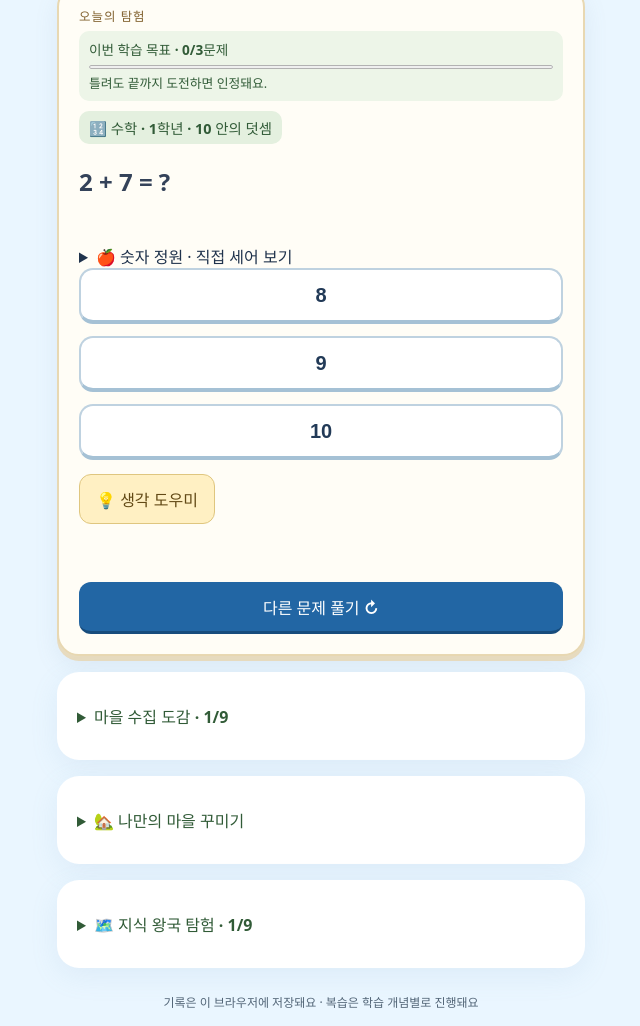
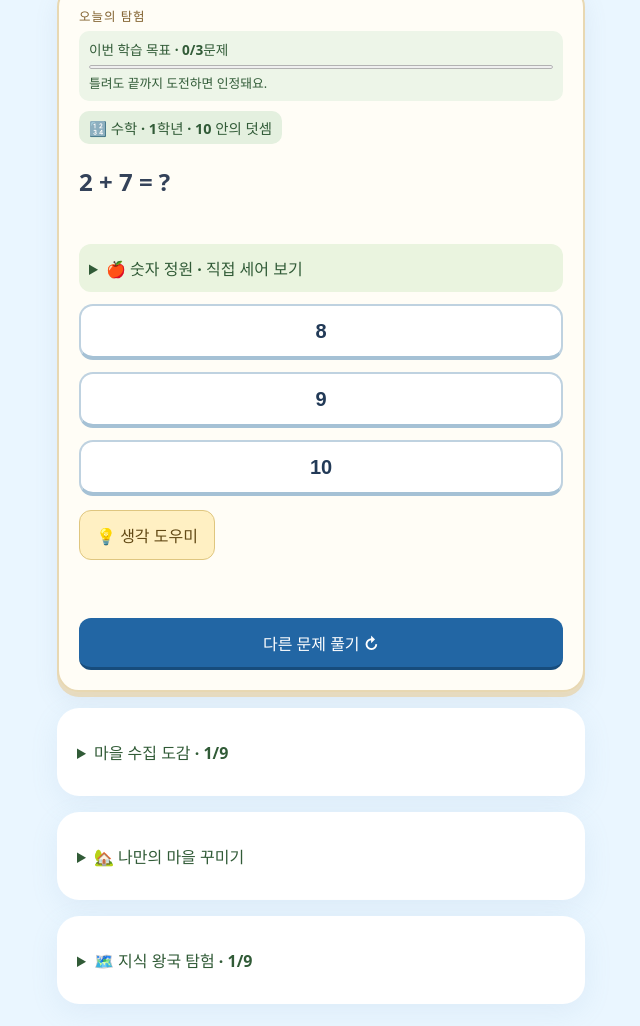
Before and after one commit to jflakeee/study_game, a website built with Vite: page index.html in a window 1280 px wide. Shown: the part 991-2017 px from the top of the page, without its empty margins (319-959 px from the left). Built offline with nearby package versions, Linux system fonts and the light colour scheme.

Commit message:
style: accessible number garden counter controls

```diff
--- a/src/style.css
+++ b/src/style.css
@@ -85,3 +85,5 @@ button,select{touch-action:manipulation}
 .world-map summary{min-height:44px;padding:12px 0;font-weight:800;color:#315b37;cursor:pointer}.world-map summary:focus-visible{outline:4px solid #815600;outline-offset:2px}.world-route{list-style:none;margin:8px 0;padding:10px;display:grid;grid-template-columns:repeat(3,minmax(0,1fr));gap:8px;background:#e0f0d7;border-radius:14px}.world-route li{min-width:0}.world-route button{width:100%;min-height:100px;display:grid;justify-items:center;align-content:center;gap:4px;padding:6px;border:2px solid #a3bf98;background:#fffdf6;color:#315b37;border-radius:12px;font:inherit;cursor:pointer}.world-route button span{font-size:1.6rem}.world-route button strong,.world-route button small{font-size:.75rem;overflow-wrap:anywhere}.world-route button[aria-pressed=true]{border-color:#315b37;background:#d4eac8}.world-route button:disabled{background:#e9edeb;color:#526577;cursor:default}.region-story{padding:12px;border-radius:12px;background:#fff0c3;color:#624915}.region-story p{margin:6px 0 0}@media(max-width:350px){.world-route{grid-template-columns:repeat(2,minmax(0,1fr))}}@media(orientation:landscape) and (min-width:650px) and (max-height:500px){.shell>.world-map{grid-column:1/-1;grid-row:6}.shell>footer{grid-row:7}}
 
 .village-builder summary{min-height:44px;padding:12px 0;font-weight:800;color:#315b37;cursor:pointer}.village-builder summary:focus-visible{outline:4px solid #815600;outline-offset:2px}.builder-palette{display:grid;grid-template-columns:repeat(auto-fit,minmax(min(100%,122px),1fr));gap:6px}.builder-palette button{min-width:0;overflow-wrap:anywhere}.builder-palette button span{display:inline-block;margin-right:3px}.village-builder .building-preview{overflow-wrap:anywhere}.building-actions button{flex:1;min-width:0}.building-slots button:focus-visible{outline-offset:2px}@media(max-width:350px){.builder-palette{grid-template-columns:repeat(2,minmax(0,1fr))}.building-slots{gap:5px;padding:7px}.building-slots button{min-height:72px}}@media(orientation:landscape) and (min-width:650px) and (max-height:500px){.shell>.village-builder{grid-column:1/-1;grid-row:6}.shell>.world-map{grid-row:7}.shell>footer{grid-row:8}}
+
+.number-garden{margin:8px 0 12px;padding:0 10px;background:#eaf4df;border-radius:12px;color:#315b37}.number-garden summary{min-height:44px;padding:12px 0;font-weight:700;cursor:pointer}.number-garden summary:focus-visible{outline:4px solid #815600;outline-offset:2px}.number-garden p{font-size:.85rem}.garden-apples{min-height:48px;font-size:1.4rem;line-height:1.7;overflow-wrap:anywhere;background:#fffdf6;border-radius:10px;padding:8px}.garden-controls{display:flex;gap:6px;padding-bottom:10px}.garden-controls button{flex:1;min-width:0;min-height:44px;font:inherit;border:1px solid #91b390;border-radius:8px;background:#fff;color:#315b37}.garden-controls button:disabled{opacity:.55}
```
